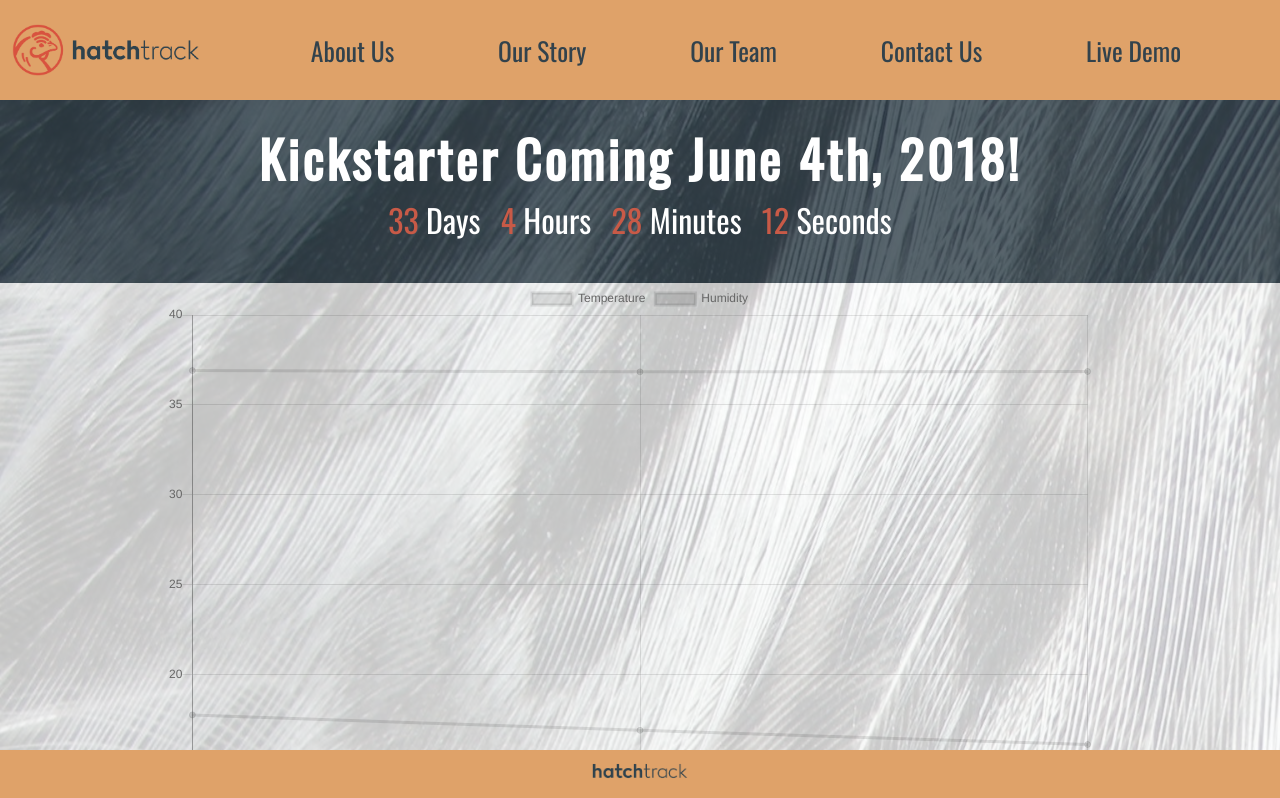
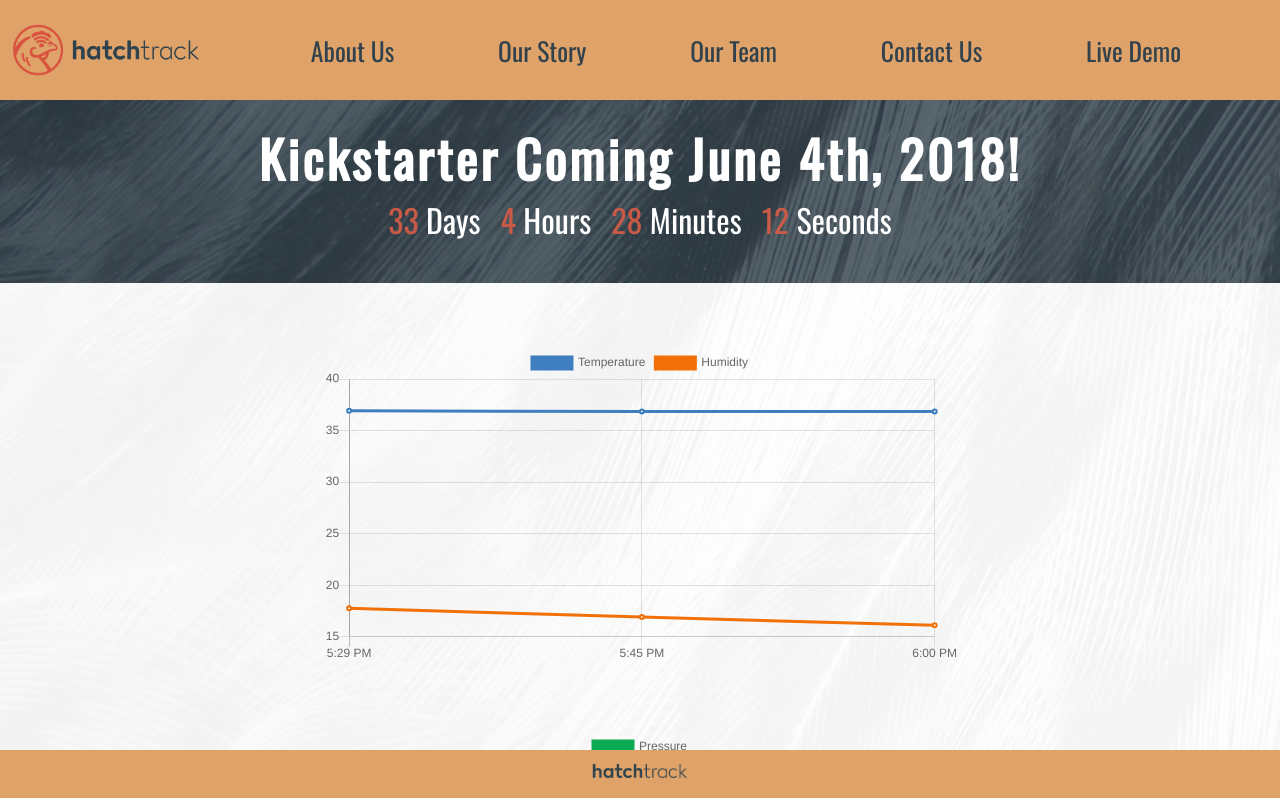
Before and after one commit to jcstorms1/ht-web-mockup, a React (Create React App) app: page /livedemo in a window 1280 px wide. Shown: the top 798 px of the page. Built offline with nearby package versions, Linux system fonts and the light colour scheme; a web font is replaced by a local one.

Commit message:
added initial styling to charts

```diff
--- a/src/components/graph.js
+++ b/src/components/graph.js
@@ -1,5 +1,6 @@
 import React from "react";
 import { Line } from "react-chartjs-2";
+import moment from "moment";
 
 const Graph = props => {
   let labels = [];
@@ -8,7 +9,7 @@
   let pressure = [];
 
   for (let obj of props.data.data) {
-    labels.push(obj["timestamp"]);
+    labels.push(moment(obj["timestamp"]).format("LT"));
     temperature.push(obj["temperature"]);
     humidity.push(obj["humidity"]);
     pressure.push(obj["pressure"]);
@@ -20,23 +21,52 @@
       {
         label: "Temperature",
         data: temperature,
-        fill: false
+        fill: false,
+        backgroundColor: "rgba(63, 127, 191, 0.4)",
+        borderColor: "rgba(63, 127, 191, 1)",
+        pointBackgroundColor: "#fff",
+        pointBorderWidth: 4,
+        pointHoverRadius: 5,
+        pointHoverBackgroundColor: "rgba(63, 127, 191, 1)",
+        pointHoverBorderColor: "rgba(220,220,220,1)",
+        pointHoverBorderWidth: 2,
+        pointRadius: 1,
+        pointHitRadius: 10
       },
       {
         label: "Humidity",
         data: humidity,
-        fill: false
+        fill: false,
+        backgroundColor: "rgba(241, 113, 8, 0.4)",
+        borderColor: "rgba(241, 113, 8, 1)",
+        pointBackgroundColor: "#fff",
+        pointBorderWidth: 4,
+        pointHoverRadius: 5,
+        pointHoverBackgroundColor: "rgba(241, 113, 8, 1)",
+        pointHoverBorderColor: "rgba(220,220,220,1)",
+        pointHoverBorderWidth: 2,
+        pointRadius: 1,
+        pointHitRadius: 10
       }
     ]
   };
-
   const pressureData = {
     labels: labels,
     datasets: [
       {
         label: "Pressure",
         data: pressure,
-        fill: false
+        fill: false,
+        backgroundColor: "rgba(12, 170, 83, 0.4)",
+        borderColor: "rgba(12, 170, 83, 1)",
+        pointBackgroundColor: "#fff",
+        pointBorderWidth: 4,
+        pointHoverRadius: 5,
+        pointHoverBackgroundColor: "rgba(12, 170, 83, 1)",
+        pointHoverBorderColor: "rgba(220,220,220,1)",
+        pointHoverBorderWidth: 2,
+        pointRadius: 1,
+        pointHitRadius: 10
       }
     ]
   };
--- a/src/stylesheets/data.css
+++ b/src/stylesheets/data.css
@@ -1,6 +1,6 @@
 .data-wrapper {
   display: flex;
-  background-color: rgba(255, 255, 255, 0.75);
+  background-color: rgba(255, 255, 255, 0.95);
   color: black;
   height: 100%;
 }
@@ -16,9 +16,13 @@
 
 .temp-humidity,
 .pressure {
-  width: 80%;
-  height: 60%;
+  width: 50%;
   margin: auto;
-  margin-bottom: 5%;
+  margin-top: 5%;
+
   /* background-color: rgba(50, 66, 76, 0.5); */
 }
+
+.pressure {
+  margin-bottom: 10%;
+}
```
